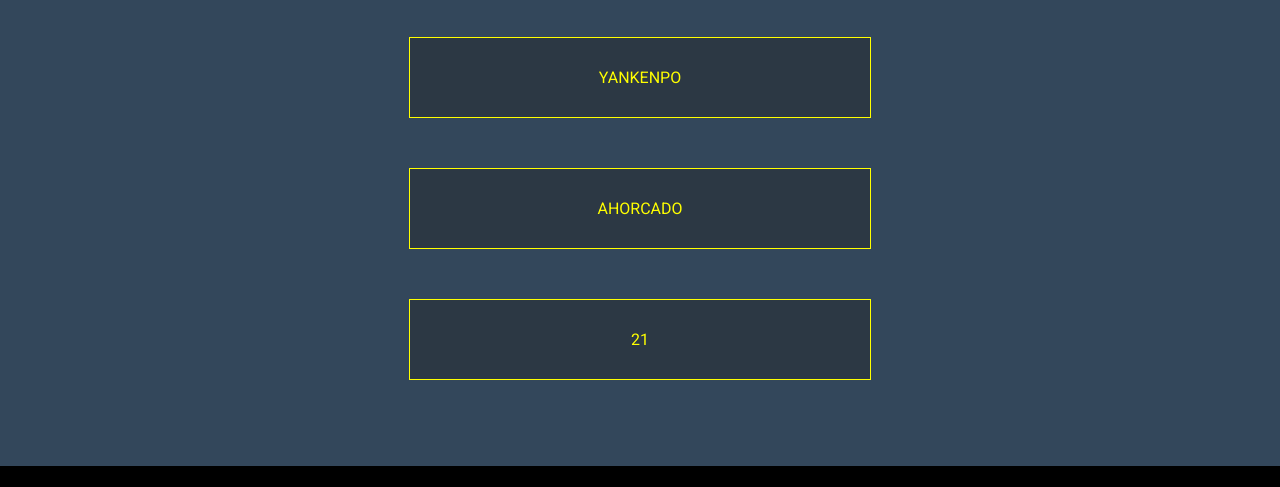
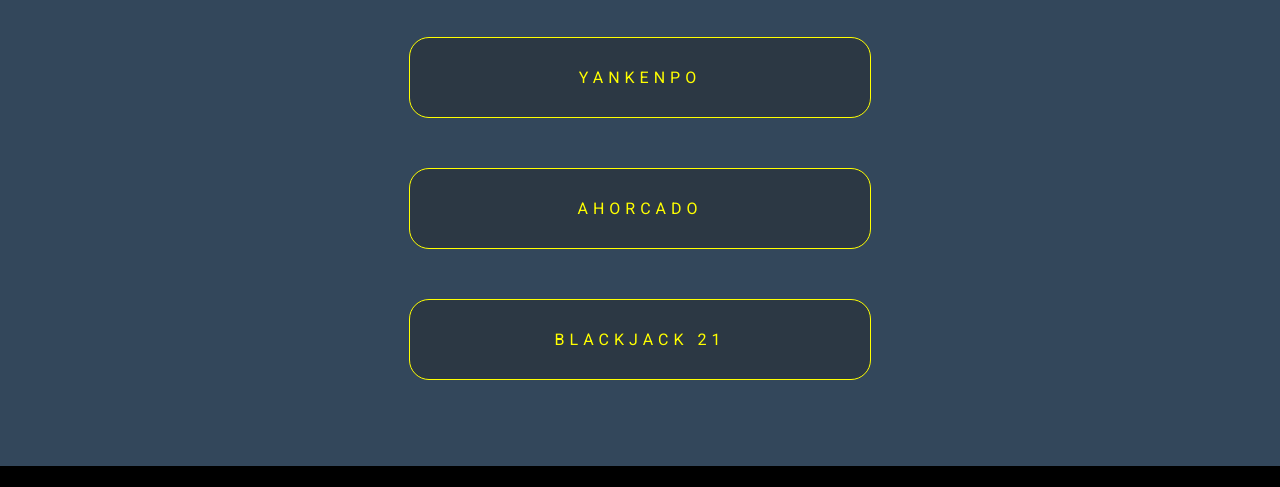
Before and after one commit to MVCodePeru/games, a plain HTML site: page index.html in a window 1280 px wide. Shown: the part 224-711 px from the top of the page. Drawn offline with Linux system fonts and the light colour scheme.

Commit message:
agregado rsponsive 50

```diff
--- a/css/principal.css
+++ b/css/principal.css
@@ -91,9 +91,11 @@ header{
   max-width: 400px;
   margin: auto;
   border: 1px solid yellow;
+  border-radius: 20px;
   display: block;
   text-decoration: none;
   color: yellow;
+  letter-spacing: 5px;
   padding: 30px;
   margin-top: 50px ;
   animation : 1s;
--- a/index.html
+++ b/index.html
@@ -27,7 +27,7 @@
     <section class="panel-games">
       <a class="item-game" href="game1.html">YANKENPO</a>
       <a  class="item-game" href="game2.html">AHORCADO</a>
-      <a  class="item-game" href="game3.html">21</a>
+      <a  class="item-game" href="game3.html">BLACKJACK 21</a>
     </section>
 
   </div>
```
